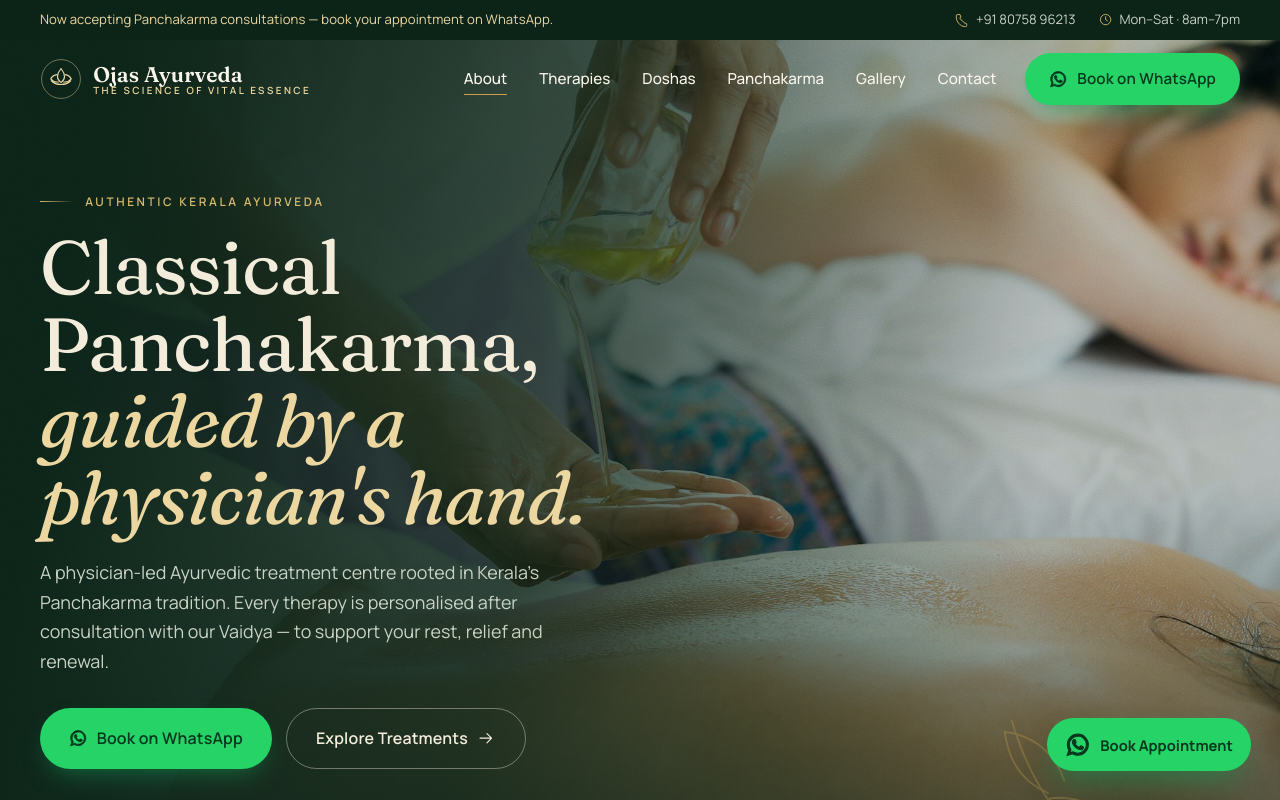
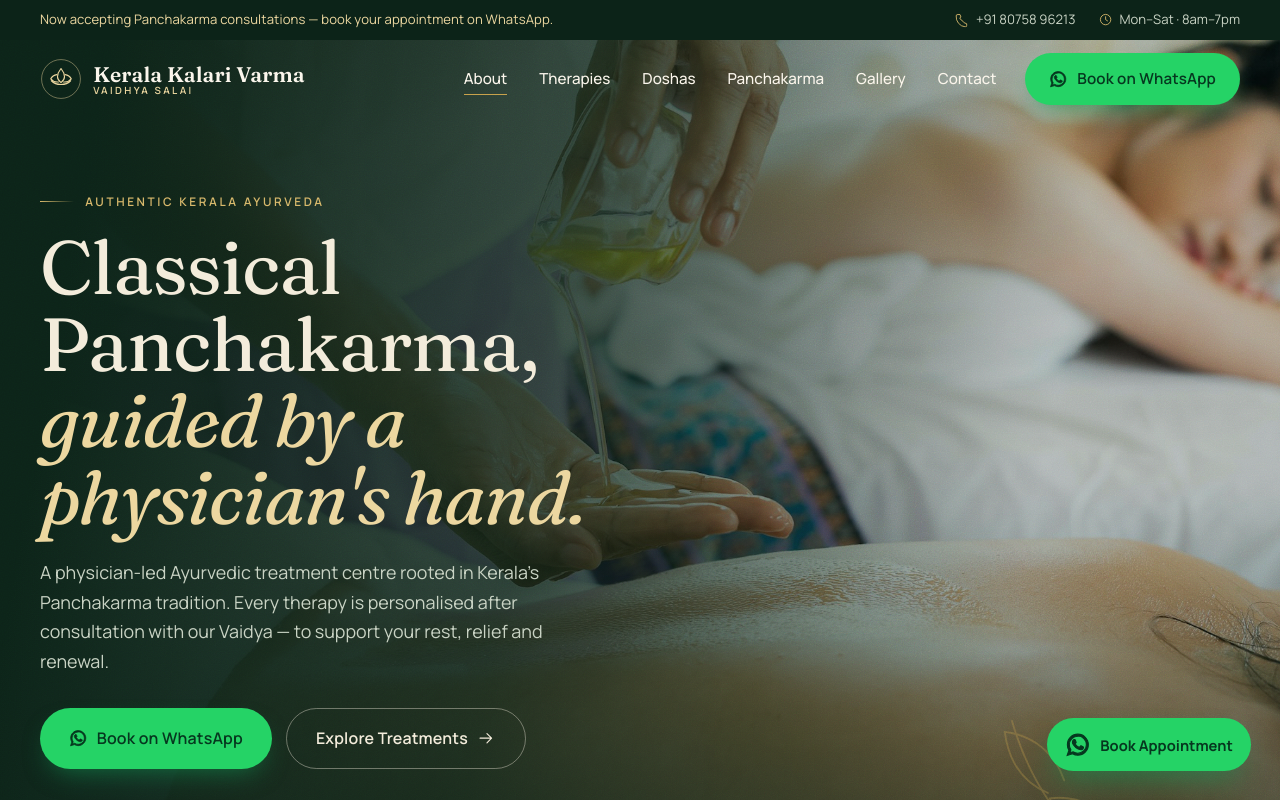
Before and after one commit to AlenSarangSatheesh/Ayurvedha-Website, a plain HTML site: page index.html in a window 1280 px wide. Shown: the top 800 px of the page. Drawn offline with Linux system fonts and the light colour scheme.

Commit message:
Rename brand to Kerala Kalari Varma Vaidhya Salai
Replace the placeholder 'Ojas Ayurveda' brand throughout (header/footer
wordmark styled as 'Kerala Kalari Varma / Vaidhya Salai', page title,
meta/OG, aria labels, about story, copyright). Ayurveda/Panchakarma
treatment content kept as requested. Removed the placeholder email rows
(no real address provided).

```diff
--- a/index.html
+++ b/index.html
@@ -3,13 +3,13 @@
 <head>
   <meta charset="UTF-8" />
   <meta name="viewport" content="width=device-width, initial-scale=1.0" />
-  <title>Ojas Ayurveda | Authentic Kerala Panchakarma Centre</title>
-  <meta name="description" content="Physician-led Kerala Panchakarma at Ojas Ayurveda. Authentic Shirodhara, detox and rejuvenation therapies, personalised after your Vaidya consultation." />
+  <title>Kerala Kalari Varma Vaidhya Salai | Ayurveda &amp; Panchakarma, Coimbatore</title>
+  <meta name="description" content="Authentic Ayurveda &amp; Panchakarma in Coimbatore at Kerala Kalari Varma Vaidhya Salai — Shirodhara, detox and rejuvenation therapies, personalised after your consultation." />
   <meta name="theme-color" content="#0E2A1C" />
 
   <!-- Open Graph -->
   <meta property="og:type" content="website" />
-  <meta property="og:title" content="Ojas Ayurveda | Authentic Kerala Panchakarma Centre" />
+  <meta property="og:title" content="Kerala Kalari Varma Vaidhya Salai | Ayurveda &amp; Panchakarma, Coimbatore" />
   <meta property="og:description" content="Authentic, physician-led Kerala Panchakarma and Ayurvedic therapies, personalised after consultation for deep rest, detox and rejuvenation." />
   <meta property="og:image" content="assets/img/hero.jpg" />
 
@@ -70,7 +70,7 @@
 <!-- ============ HEADER ============ -->
 <header class="header" id="header">
   <div class="container header__inner">
-    <a href="#top" class="brand" aria-label="Ojas Ayurveda — home">
+    <a href="#top" class="brand" aria-label="Kerala Kalari Varma Vaidhya Salai — home">
       <span class="brand__mark" aria-hidden="true">
         <svg viewBox="0 0 48 48" width="42" height="42">
           <circle cx="24" cy="24" r="22.2" fill="none" stroke="currentColor" stroke-width="1" opacity=".5"/>
@@ -82,8 +82,8 @@
         </svg>
       </span>
       <span class="brand__text">
-        <span class="brand__name">Ojas<span class="brand__amp"> </span>Ayurveda</span>
-        <span class="brand__tag">The science of vital essence</span>
+        <span class="brand__name">Kerala Kalari Varma</span>
+        <span class="brand__tag">Vaidhya Salai</span>
       </span>
     </a>
 
@@ -163,7 +163,7 @@
   <!-- ============ USP STRIP ============ -->
   <section class="usp" id="usp" aria-label="Why choose us">
     <div class="container">
-      <h2 class="u-sr-only">Why choose Ojas Ayurveda</h2>
+      <h2 class="u-sr-only">Why choose Kerala Kalari Varma Vaidhya Salai</h2>
       <ul class="usp__grid reveal">
         <li class="usp__item">
           <span class="usp__ic"><svg class="ic"><use href="#i-vaidya"/></svg></span>
@@ -190,7 +190,7 @@
     <div class="container about__grid">
       <div class="about__media reveal">
         <div class="arch">
-          <img src="assets/img/centre.jpg" alt="The calm surroundings of the Ojas Ayurveda treatment centre" />
+          <img src="assets/img/centre.jpg" alt="The calm surroundings of the Kerala Kalari Varma Vaidhya Salai treatment centre" />
         </div>
         <figure class="about__inset">
           <img src="assets/img/oilpour.jpg" alt="Warm medicated oil prepared for therapy" />
@@ -206,7 +206,7 @@
         <h2 class="section__title">Rooted in Kerala's living tradition of healing</h2>
         <p>
           For generations, the Ayurveda of Kerala has been kept alive not in textbooks alone,
-          but in the hands of physicians who treat, observe and refine. Ojas Ayurveda was founded
+          but in the hands of physicians who treat, observe and refine. Kerala Kalari Varma Vaidhya Salai was founded
           to carry that lineage forward — a centre where classical Panchakarma is practised with
           fidelity to the texts, and delivered with the calm of a modern retreat.
         </p>
@@ -650,8 +650,8 @@
   <!-- ============ STATS / WHY ============ -->
   <section class="why section" id="why">
     <div class="container">
-      <h2 class="u-sr-only">Ojas Ayurveda at a glance</h2>
-      <div class="stats reveal" aria-label="Ojas Ayurveda at a glance">
+      <h2 class="u-sr-only">Kerala Kalari Varma Vaidhya Salai at a glance</h2>
+      <div class="stats reveal" aria-label="Kerala Kalari Varma Vaidhya Salai at a glance">
         <div class="stat"><span class="stat__num" data-count="15" data-suffix="+">0</span><span class="stat__lbl">Years of practice</span></div>
         <div class="stat"><span class="stat__num" data-count="25" data-suffix="+">0</span><span class="stat__lbl">Classical therapies</span></div>
         <div class="stat"><span class="stat__num" data-count="100" data-suffix="%">0</span><span class="stat__lbl">Personalised care</span></div>
@@ -805,7 +805,6 @@
 
         <ul class="contact__list">
           <li><span class="contact__ic"><svg class="ic"><use href="#i-phone"/></svg></span><div><span class="contact__k">Call / WhatsApp</span><a href="tel:+918075896213">+91 80758 96213</a></div></li>
-          <li><span class="contact__ic"><svg class="ic"><use href="#i-mail"/></svg></span><div><span class="contact__k">Email</span><a href="mailto:hello@ojasayurveda.in">hello@ojasayurveda.in</a></div></li>
           <li><span class="contact__ic"><svg class="ic"><use href="#i-pin"/></svg></span><div><span class="contact__k">Visit</span><span>Kerala Kalari Varma Vaidhya Salai, Vimal Jothi Nagar, 6th Street, Viswapuram, Saravanampatti, Coimbatore, Tamil Nadu</span></div></li>
           <li><span class="contact__ic"><svg class="ic"><use href="#i-clock"/></svg></span><div><span class="contact__k">Hours</span><span>Mon–Sat · 8:00am–7:00pm &nbsp;·&nbsp; Sun · 9:00am–1:00pm</span></div></li>
         </ul>
@@ -878,7 +877,7 @@
             </g>
           </svg>
         </span>
-        <span class="brand__text"><span class="brand__name">Ojas Ayurveda</span><span class="brand__tag">The science of vital essence</span></span>
+        <span class="brand__text"><span class="brand__name">Kerala Kalari Varma</span><span class="brand__tag">Vaidhya Salai</span></span>
       </span>
       <p class="footer__blurb">A physician-led Ayurvedic treatment centre rooted in Kerala's Panchakarma tradition — authentic therapies, personalised to you.</p>
       <a href="https://wa.me/918075896213?text=Hey%20I%20need%20an%20appointment" target="_blank" rel="noopener" class="btn btn--wa">
@@ -908,14 +907,13 @@
       <h4>Visit &amp; contact</h4>
       <p><svg class="ic"><use href="#i-pin"/></svg> Vimal Jothi Nagar, Saravanampatti, Coimbatore, Tamil Nadu</p>
       <p><svg class="ic"><use href="#i-phone"/></svg> <a href="tel:+918075896213">+91 80758 96213</a></p>
-      <p><svg class="ic"><use href="#i-mail"/></svg> <a href="mailto:hello@ojasayurveda.in">hello@ojasayurveda.in</a></p>
       <p><svg class="ic"><use href="#i-clock"/></svg> Mon–Sat · 8am–7pm</p>
     </div>
   </div>
 
   <div class="footer__bar">
     <div class="container footer__bar-inner">
-      <p>© <span id="year">2026</span> Ojas Ayurveda. All rights reserved.<!-- NOTE: confirm brand name & contact details are final before publishing. --></p>
+      <p>© <span id="year">2026</span> Kerala Kalari Varma Vaidhya Salai. All rights reserved.</p>
       <p class="footer__disc">Ayurvedic therapies support wellbeing and are not a substitute for professional medical care.</p>
     </div>
   </div>
```
Also changed, not shown: 1 other file.
